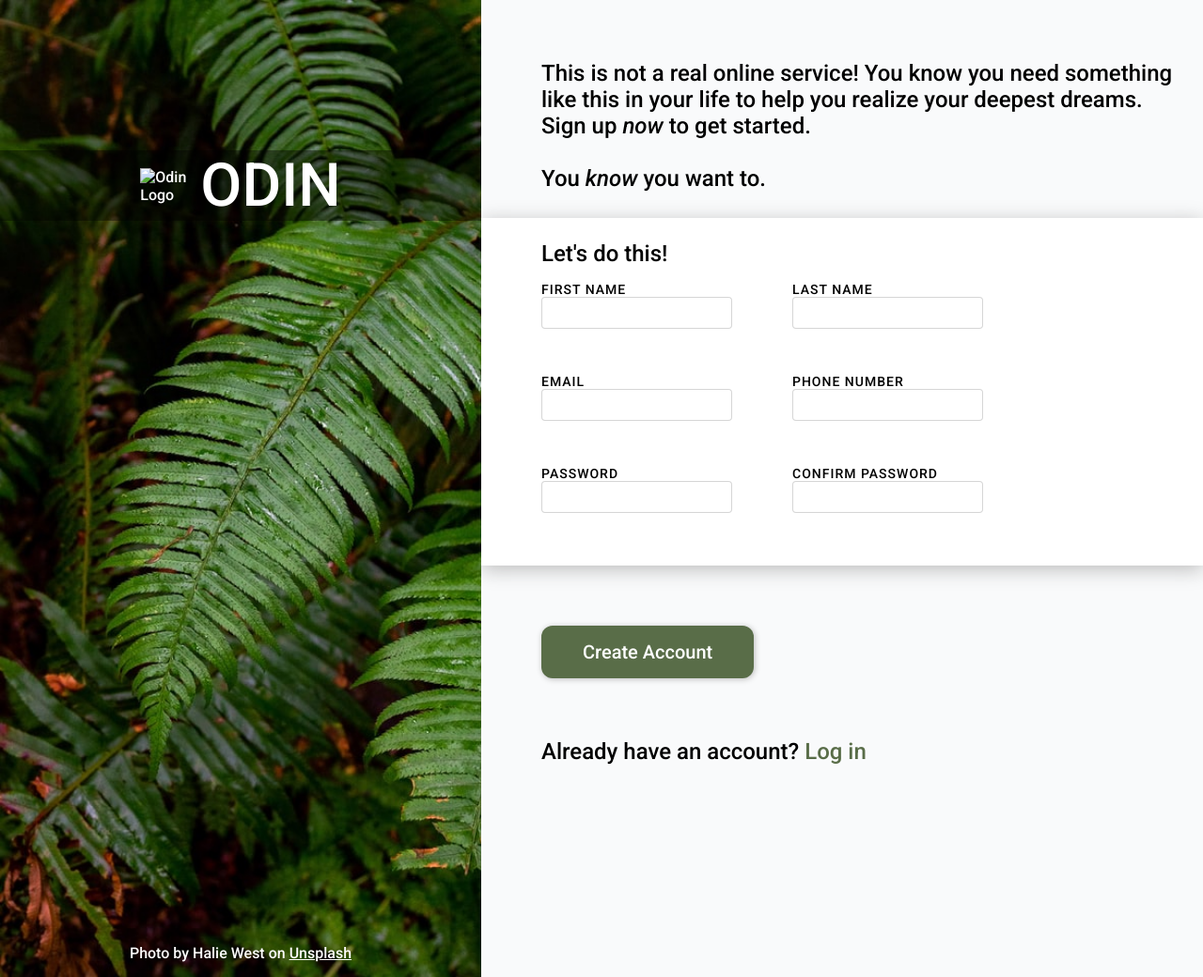
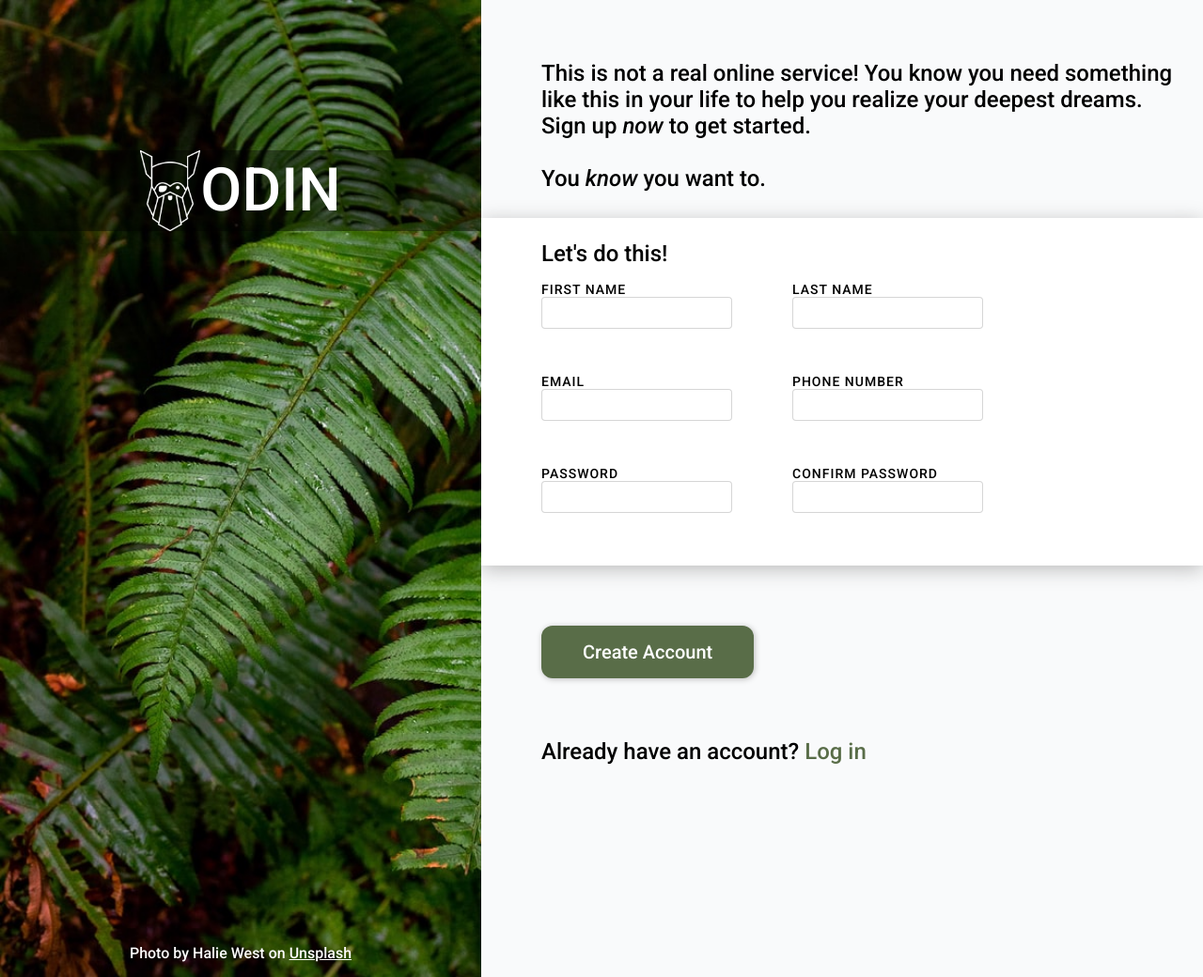
Before and after one commit to govind201/sign-up-form, a plain HTML site: page index.html in a window 1280 px wide. Shown: the whole page at 94% size. Drawn offline with Linux system fonts and the light colour scheme; the site is published under a folder, as on GitHub Pages, so addresses that start at the root find nothing.

Commit message:
change path for logo

```diff
--- a/index.html
+++ b/index.html
@@ -10,7 +10,7 @@
   <body>
     <div class="side">
       <div class="logo">
-        <img src="/images/odin-lined.png" alt="Odin Logo"/>
+        <img src="./images/odin-lined.png" alt="Odin Logo"/>
         <span class="logo-text">ODIN</span>
       </div>
       <div class="credit">
```
